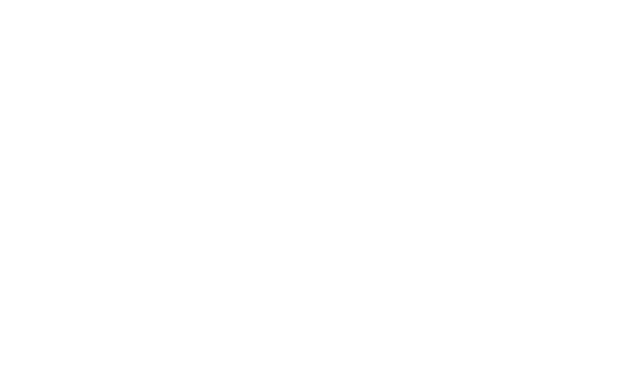
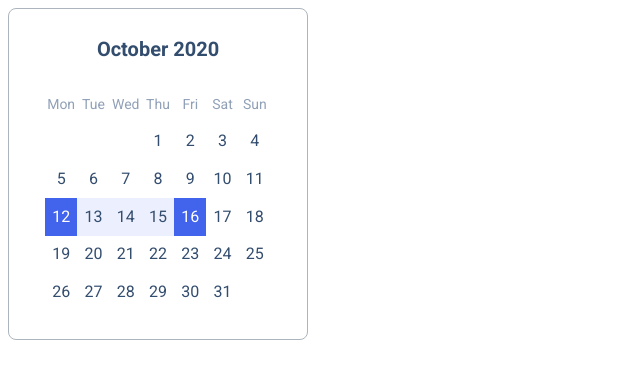
Before and after one commit to js-tasks-ru/htmlcss-20210513_mityakrylov, a website: page 05-lection3/03-calendar/index.html in a window 1280 px wide. Shown: the whole page, without its empty margins (0-640 px from the left). Drawn offline with Linux system fonts and the light colour scheme.

Commit message:
05-03-calendar solution

```diff
--- a/05-lection3/03-calendar/calendar.css
+++ b/05-lection3/03-calendar/calendar.css
@@ -0,0 +1,67 @@
+.calendar {
+    background: var(--white);
+    max-width: 300px;
+    padding: 28px 36px;
+
+    border: 1px solid var(--grey-3);
+    box-sizing: border-box;
+    border-radius: 8px;
+}
+
+.calendar__title {
+    display: flex;
+    justify-content: center;
+    align-items: center;
+
+    padding-bottom: 24px;
+
+    font-style: normal;
+    font-weight: 600;
+    font-size: 20px;
+    line-height: 24px;
+
+    color: #334D6E;
+}
+
+.calendar__wrapper {
+    position: relative;
+    padding-bottom: 100%;
+}
+
+.calendar__inner {
+    position: absolute;
+    top: 0;
+    left: 0;
+    right: 0;
+    bottom: 0;
+
+    display: grid;
+    grid-template-columns: repeat(7, 1fr);
+}
+
+.calendar__item {
+    display: flex;
+    justify-content: center;
+    align-items: center;
+
+    color: #334D6E;
+
+    font-style: normal;
+    font-weight: normal;
+    font-size: 16px;
+    line-height: 20px;
+}
+
+.calendar__item_day {
+    font-size: 14px;
+    color: #90A0B7;
+}
+
+.calendar__item_active {
+    background: #4263EB;
+    color: var(--white);
+}
+
+.calendar__item_between-active {
+    background: rgba(160, 177, 245, 0.2);
+}
--- a/05-lection3/03-calendar/index.html
+++ b/05-lection3/03-calendar/index.html
@@ -7,6 +7,53 @@
     <title>Calendar</title>
 </head>
 <body>
-
+    <div class='calendar'>
+        <div class='calendar__title'>October 2020</div>
+        <div class='calendar__wrapper'>
+            <div class='calendar__inner'>
+                <span class='calendar__item calendar__item_day'>Mon</span>
+                <span class='calendar__item calendar__item_day'>Tue</span>
+                <span class='calendar__item calendar__item_day'>Wed</span>
+                <span class='calendar__item calendar__item_day'>Thu</span>
+                <span class='calendar__item calendar__item_day'>Fri</span>
+                <span class='calendar__item calendar__item_day'>Sat</span>
+                <span class='calendar__item calendar__item_day'>Sun</span>
+                <span class='calendar__item'></span>
+                <span class='calendar__item'></span>
+                <span class='calendar__item'></span>
+                <span class='calendar__item'>1</span>
+                <span class='calendar__item'>2</span>
+                <span class='calendar__item'>3</span>
+                <span class='calendar__item'>4</span>
+                <span class='calendar__item'>5</span>
+                <span class='calendar__item'>6</span>
+                <span class='calendar__item'>7</span>
+                <span class='calendar__item'>8</span>
+                <span class='calendar__item'>9</span>
+                <span class='calendar__item'>10</span>
+                <span class='calendar__item '>11</span>
+                <span class='calendar__item calendar__item_active'>12</span>
+                <span class='calendar__item calendar__item_between-active'>13</span>
+                <span class='calendar__item calendar__item_between-active'>14</span>
+                <span class='calendar__item calendar__item_between-active'>15</span>
+                <span class='calendar__item calendar__item_active'>16</span>
+                <span class='calendar__item'>17</span>
+                <span class='calendar__item'>18</span>
+                <span class='calendar__item'>19</span>
+                <span class='calendar__item'>20</span>
+                <span class='calendar__item'>21</span>
+                <span class='calendar__item'>22</span>
+                <span class='calendar__item'>23</span>
+                <span class='calendar__item'>24</span>
+                <span class='calendar__item'>25</span>
+                <span class='calendar__item'>26</span>
+                <span class='calendar__item'>27</span>
+                <span class='calendar__item'>28</span>
+                <span class='calendar__item'>29</span>
+                <span class='calendar__item'>30</span>
+                <span class='calendar__item'>31</span>
+            </div>
+        </div>
+    </div>
 </body>
 </html>
```
Lines whose indentation alone changed are shown as unchanged.
